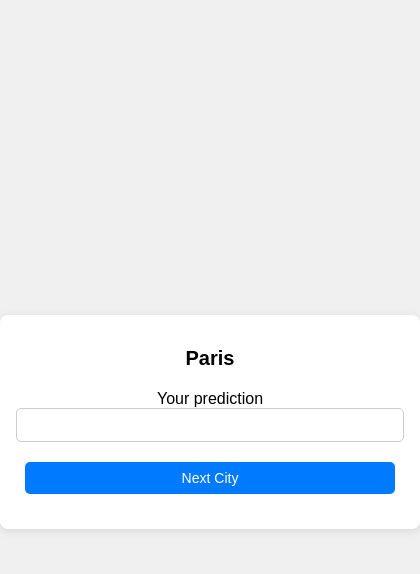
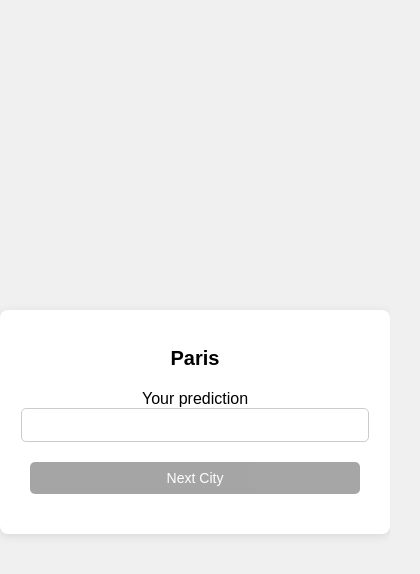
Before and after one commit to antonsavchenko94/weather-guesser, a React (Vite) app: page / in a window 390 px wide. Both pictures are taken after a click on the button "Start Game". Shown: the top 574 px of the page, 420 px wide, since content can reach past the window. Built offline with nearby package versions, Linux system fonts and the light colour scheme.

Commit message:
updated styles

```diff
--- a/src/App.css
+++ b/src/App.css
@@ -39,6 +39,12 @@ input[type="number"] {
   background-color: #0056b3;
 }
 
+.btn:disabled {
+  background-color: gray;
+  cursor: not-allowed;
+  opacity: 0.7;
+}
+
 .guessList, .results {
   text-align: left;
   margin-top: 20px;
@@ -68,9 +74,9 @@ input[type="number"] {
   color: #721c24;
 }
 
-@media (max-width: 400px) {
+@media (max-width: 450px) {
   .container {
-    padding: 15px;
+    max-width: 350px;
   }
 
   h2 {
```
